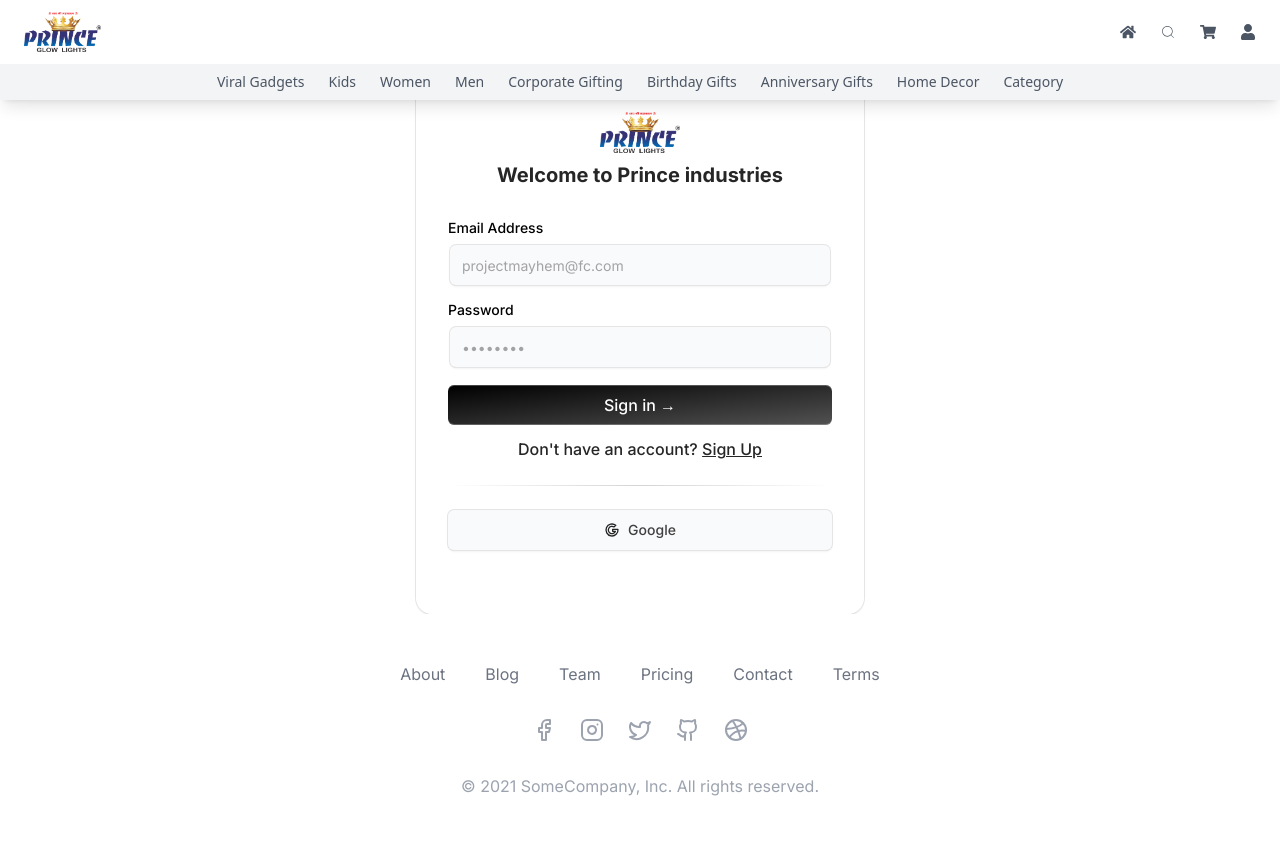
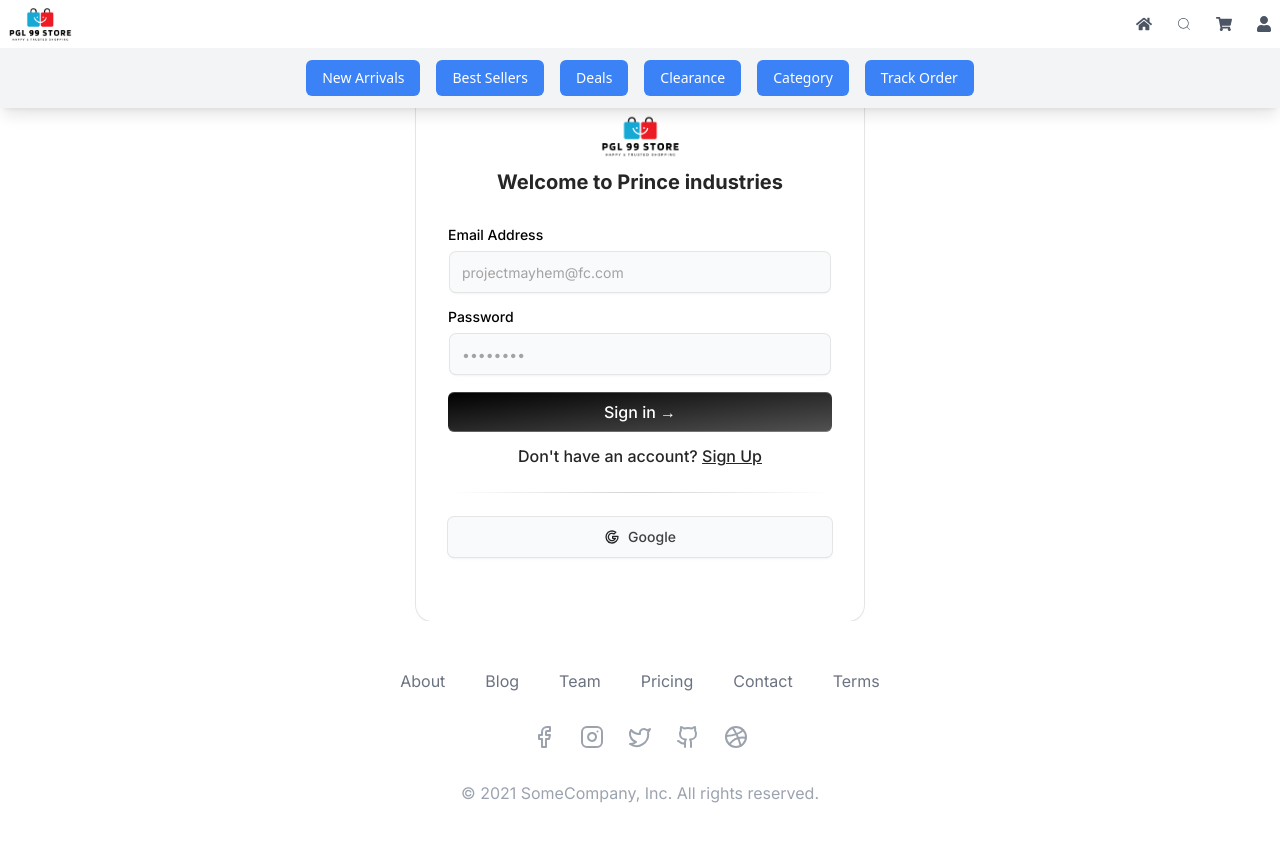
Before and after one commit to riteshp2008/prince, a Next.js app: page /sign-in in a window 1280 px wide. Shown: the top 842 px of the page. Built offline with nearby package versions, Linux system fonts and the light colour scheme.

Commit message:
subHeader with subCategory added

```diff
--- /dev/null
+++ b/_components/header/SubHeader.jsx
@@ -0,0 +1,96 @@
+import React, { useState, useRef, useEffect } from "react";
+import { useRouter } from "next/navigation";
+
+const CategoryDropdown = ({ category, subCategories }) => {
+  const [isOpen, setIsOpen] = useState(false);
+  const router = useRouter();
+  const dropdownRef = useRef(null);
+
+  useEffect(() => {
+    const handleClickOutside = (event) => {
+      if (dropdownRef.current && !dropdownRef.current.contains(event.target)) {
+        setIsOpen(false);
+      }
+    };
+
+    document.addEventListener("mousedown", handleClickOutside);
+    return () => {
+      document.removeEventListener("mousedown", handleClickOutside);
+    };
+  }, []);
+
+  const handleSubCategoryClick = (subCategory) => {
+    const href = `/${category.toLowerCase().replace(" ", "-")}/${subCategory
+      .toLowerCase()
+      .replace(" ", "-")}`;
+    router.push(href);
+    setIsOpen(false);
+  };
+
+  return (
+    <div className="relative group" ref={dropdownRef}>
+      <button
+        onClick={() => setIsOpen(!isOpen)}
+        className="text-sm bg-blue-500 text-white px-4 py-2 rounded-md hover:bg-blue-600 transition-colors duration-300 focus:outline-none focus:ring-2 focus:ring-blue-300"
+      >
+        {category}
+      </button>
+      {isOpen && (
+        <div className="absolute left-0 mt-2 w-56 bg-white border border-gray-200 rounded-md shadow-lg z-50">
+          {subCategories.map((subCategory, index) => (
+            <button
+              key={index}
+              onClick={() => handleSubCategoryClick(subCategory)}
+              className="block w-full text-left px-4 py-2 text-sm text-gray-700 hover:bg-blue-50 hover:text-blue-600 transition-colors duration-200"
+            >
+              {subCategory}
+            </button>
+          ))}
+        </div>
+      )}
+    </div>
+  );
+};
+
+const SubHeader = () => {
+  const categories = [
+    {
+      name: "New Arrivals",
+      subCategories: ["This Week", "This Month", "Last 30 Days"],
+    },
+    {
+      name: "Best Sellers",
+      subCategories: ["Electronics", "Fashion", "Home & Kitchen"],
+    },
+    {
+      name: "Deals",
+      subCategories: ["Daily Deals", "Clearance", "Bundle Offers"],
+    },
+    {
+      name: "Clearance",
+      subCategories: ["Up to 50% Off", "Last Chance", "Overstock"],
+    },
+    {
+      name: "Category",
+      subCategories: ["Electronics", "Fashion", "Home", "Beauty", "Sports"],
+    },
+    {
+      name: "Track Order",
+      subCategories: ["By Order ID", "By Email", "By Phone Number"],
+    },
+  ];
+
+  return (
+    <div className="hidden md:flex justify-center items-center space-x-4 bg-gray-100 py-3 px-4">
+      {categories.map((category) => (
+        <CategoryDropdown
+          key={category.name}
+          category={category.name}
+          subCategories={category.subCategories}
+        />
+      ))}
+    </div>
+  );
+};
+
+export default SubHeader;
--- a/_components/header/index.jsx
+++ b/_components/header/index.jsx
@@ -5,6 +5,7 @@ import { FaHome, FaShoppingCart, FaUser } from "react-icons/fa";
 import { BsBox } from "react-icons/bs";
 import Link from "next/link";
 import { usePathname, useRouter } from "next/navigation";
+import SubHeader from "./SubHeader";
 
 // Custom hook for scroll effect
 const useScrollEffect = () => {
@@ -52,7 +53,7 @@ const SearchBar = ({
       <input
         type="text"
         placeholder="Search products..."
-        className="border-2 border-gray-300 focus:border-blue-500 text-black bg-gray-100 rounded-full py-2 pl-4 pr-12 w-64 transition-all duration-300 focus:w-80 focus:outline-none"
+        className="border-2 border-gray-300 focus:border-blue-500 text-black bg-gray-100 rounded-full md:py-1 lg:py-2 pl-6 pr-12 md:w-80 lg:w-96 focus:w-96 focus:outline-none"
         value={searchQuery}
         onChange={(e) => setSearchQuery(e.target.value)}
         onKeyPress={handleKeyPress}
@@ -68,12 +69,19 @@ const SearchBar = ({
 );
 
 // MobileNavButton component
-const MobileNavButton = ({ icon: Icon, label, isActive, onClick }) => (
+const MobileNavButton = ({
+  icon: Icon,
+  label,
+  isActive,
+  onClick,
+  onSearch,
+}) => (
   <button onClick={onClick} className="focus:outline-none">
     <div className="flex flex-col items-center">
       <Icon
         size={24}
         className={isActive ? "text-blue-500" : "text-gray-600"}
+        onClick={onSearch}
       />
       <span
         className={`text-xs mt-1 ${
@@ -84,57 +92,6 @@ const MobileNavButton = ({ icon: Icon, label, isActive, onClick }) => (
       </span>
     </div>
   </button>
-);
-
-// SubHeader component for laptop view
-const SubHeader = () => (
-  <div className="hidden md:flex justify-center space-x-6 bg-gray-100 py-2">
-    <Link
-      href="/viral-gadgets"
-      className="text-sm text-gray-600 hover:text-blue-500"
-    >
-      Viral Gadgets
-    </Link>
-    <Link href="/kids" className="text-sm text-gray-600 hover:text-blue-500">
-      Kids
-    </Link>
-    <Link href="/women" className="text-sm text-gray-600 hover:text-blue-500">
-      Women
-    </Link>
-    <Link href="/men" className="text-sm text-gray-600 hover:text-blue-500">
-      Men
-    </Link>
-    <Link
-      href="/corporate-gifting"
-      className="text-sm text-gray-600 hover:text-blue-500"
-    >
-      Corporate Gifting
-    </Link>
-    <Link
-      href="/birthday-gifts"
-      className="text-sm text-gray-600 hover:text-blue-500"
-    >
-      Birthday Gifts
-    </Link>
-    <Link
-      href="/anniversary-gifts"
-      className="text-sm text-gray-600 hover:text-blue-500"
-    >
-      Anniversary Gifts
-    </Link>
-    <Link
-      href="/home-decor"
-      className="text-sm text-gray-600 hover:text-blue-500"
-    >
-      Home Decor
-    </Link>
-    <Link
-      href="/category"
-      className="text-sm text-gray-600 hover:text-blue-500"
-    >
-      Category
-    </Link>
-  </div>
 );
 
 // Main Header component
@@ -175,13 +132,18 @@ const Header = ({ navItems, isSearch }) => {
   return (
     <div className="font-sans">
       <div
-        className={`bg-white text-gray-800 shadow-lg fixed top-0 w-full z-50 transition-all duration-300 ${
-          isScrolled ? "bg-opacity-80 backdrop-blur-sm" : "bg-opacity-100"
-        }`}
+        className={`bg-white text-gray-800 shadow-lg fixed top-0 w-full z-50 transition-all duration-300 `}
       >
-        <div className="container mx-auto flex justify-between items-center py-3 px-6">
+        <div
+          className="container mx-auto flex justify-center
+        md:justify-between items-center py-1 px-2"
+        >
           <Link href="/" className="flex items-center space-x-2">
-            <img src="/Bajaj-Logo.png" alt="logo" className="h-10 w-auto" />
+            <img
+              src="/Bajaj-Logo.png"
+              alt="logo"
+              className="h-8 w-12 md:h-10 md:w-16"
+            />
           </Link>
           {isSearch && (
             <SearchBar
@@ -192,7 +154,7 @@ const Header = ({ navItems, isSearch }) => {
               isMobile={false}
             />
           )}
-          <div className="flex items-center space-x-6">
+          <div className="hidden md:flex items-center space-x-6">
             {navItems.map((item, index) => (
               <Link key={index} href={item.href}>
                 <p className="text-gray-600 hover:text-blue-500 transition-colors duration-300">
@@ -219,11 +181,12 @@ const Header = ({ navItems, isSearch }) => {
             label="Search"
             isActive={activeTab === "search"}
             onClick={() => handleTabClick("search")}
+            onSearch={handleSearch}
           />
           <MobileNavButton
             icon={BsBox}
             label="Product"
-            isActive={activeTab === "product"}
+            isActive={activeTab === "products"}
             onClick={() => handleTabClick("products")}
           />
           <MobileNavButton
--- a/_components/home/Banner.jsx
+++ b/_components/home/Banner.jsx
@@ -35,16 +35,19 @@ const dummyData = [
 const Banner = () => {
   const router = useRouter();
   const [currentSlide, setCurrentSlide] = useState(0);
+  const [isHovered, setIsHovered] = useState(false);
 
   useEffect(() => {
     const interval = setInterval(() => {
-      setCurrentSlide((prev) => (prev + 1) % dummyData.length);
+      if (!isHovered) {
+        setCurrentSlide((prev) => (prev + 1) % dummyData.length);
+      }
     }, 5000);
     return () => clearInterval(interval);
-  }, []);
+  }, [isHovered]);
 
   return (
-    <div className="relative w-full mt-12 md:mt-20 overflow-hidden">
+    <div className="relative w-full mt-10 md:mt-24 overflow-hidden ">
       <div className="absolute inset-0 z-0">
         <motion.div
           className="w-full h-full"
@@ -76,6 +79,8 @@ const Banner = () => {
                   exit={{ opacity: 0 }}
                   transition={{ duration: 0.5 }}
                   className="absolute w-full h-full flex items-center"
+                  onMouseEnter={() => setIsHovered(true)}
+                  onMouseLeave={() => setIsHovered(false)}
                 >
                   <div className="w-1/2 pl-8 md:pl-16 z-10">
                     <motion.h2
```
Also changed, not shown: public/Bajaj-Logo.png.
